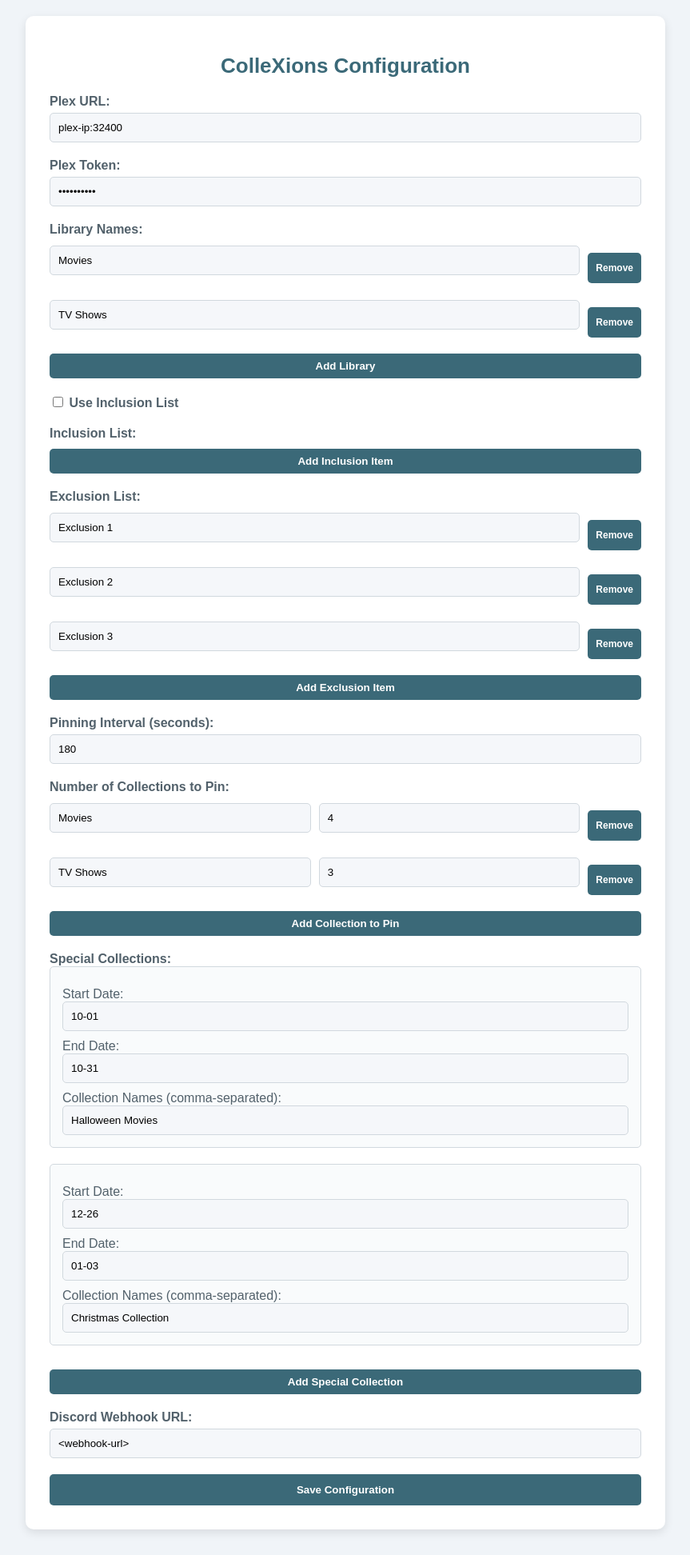
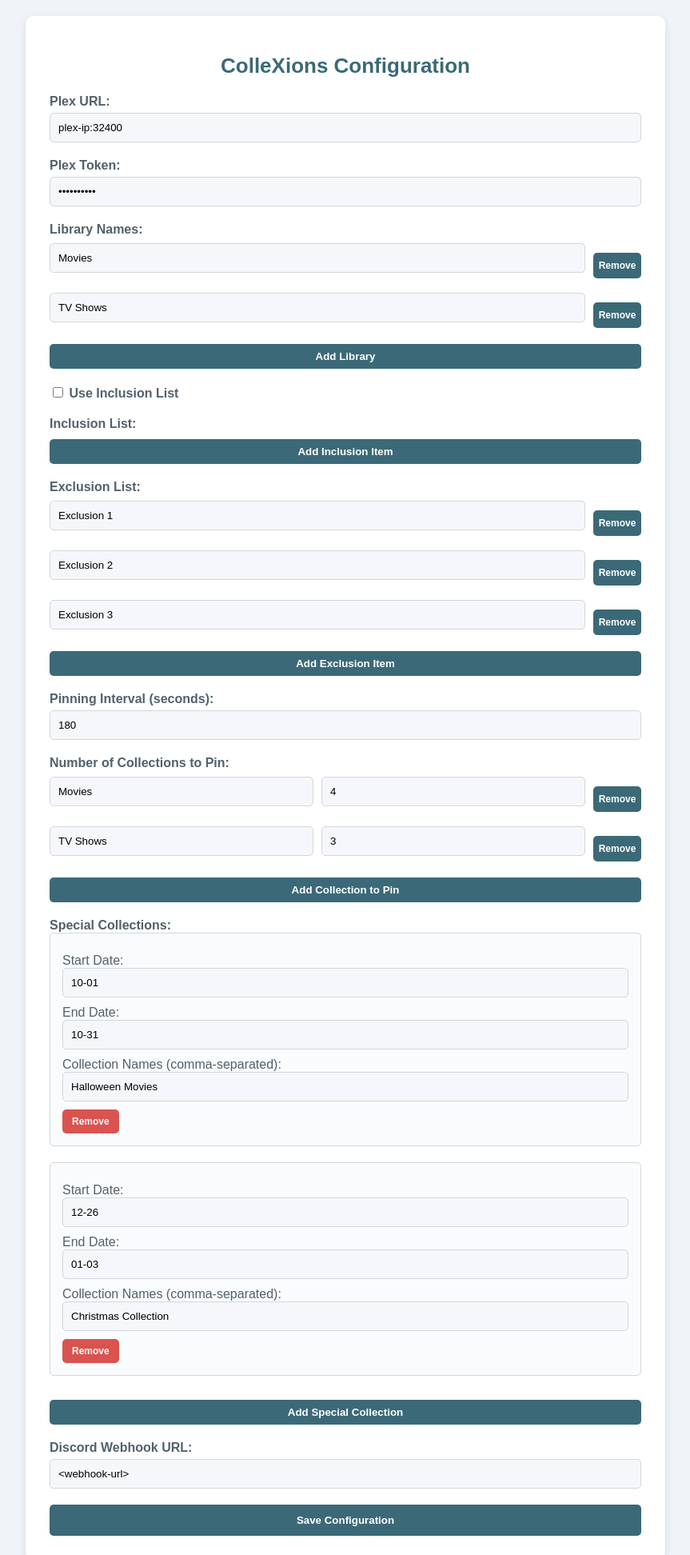
Before and after one commit to jl94x4/ColleXions-WebUI, a Flask app: page /config in a window 1280 px wide. Shown: the top 1944 px of the page at 80% size, without its empty margins (208-1071 px from the left). Before the commit the page ends 1916 px from the top, so only its background shows below. Run offline with Flask 2, Linux system fonts and the light colour scheme.

Commit message:
Add files via upload

```diff
--- a/app/templates/config.html
+++ b/app/templates/config.html
@@ -124,8 +124,8 @@
             cursor: pointer;
             padding: 5px 10px;
             font-size: 12px;
-            width: auto;
-            height: 38px; /* Matches the height of the input fields */
+            width: 60px;
+            height: 32px;
             display: flex;
             align-items: center;
             justify-content: center;
@@ -147,6 +147,23 @@
         .special-collection label {
             margin-top: 10px;
             font-weight: normal;
+        }
+
+        .remove-special-btn {
+            margin-top: 10px;
+            background-color: #d9534f;
+            color: #fff;
+            border: none;
+            border-radius: 5px;
+            cursor: pointer;
+            padding: 8px 12px;
+            font-size: 12px;
+            transition: background-color 0.3s ease;
+            width: auto;
+        }
+
+        .remove-special-btn:hover {
+            background-color: #c9302c;
         }
     </style>
 </head>
@@ -240,6 +257,9 @@
 
                         <label>Collection Names (comma-separated):</label>
                         <input type="text" name="collectionNames[]" value="{{ ', '.join(collection['collection_names']) }}" placeholder="Collection Names">
+
+                        <!-- Remove Button for Special Collection -->
+                        <button type="button" class="remove-special-btn" onclick="removeSpecialCollection(this)">Remove</button>
                     </div>
                 {% endfor %}
             </div>
@@ -294,10 +314,28 @@
             list.appendChild(li);
         }
 
+        function addSpecialCollection() {
+            const list = document.getElementById('specialCollectionsList');
+            const div = document.createElement('div');
+            div.classList.add('special-collection');
+            div.innerHTML = `
+                <label>Start Date:</label><input type="text" name="startDate[]" placeholder="MM-DD">
+                <label>End Date:</label><input type="text" name="endDate[]" placeholder="MM-DD">
+                <label>Collection Names (comma-separated):</label><input type="text" name="collectionNames[]" placeholder="Collection Names">
+                <button type="button" class="remove-special-btn" onclick="removeSpecialCollection(this)">Remove</button>
+            `;
+            list.appendChild(div);
+        }
+
         function removeItem(button) {
             const listItem = button.closest('.list-item');
             listItem.remove();
         }
+
+        function removeSpecialCollection(button) {
+            const specialCollection = button.closest('.special-collection');
+            specialCollection.remove();
+        }
     </script>
 </body>
 </html>
```
